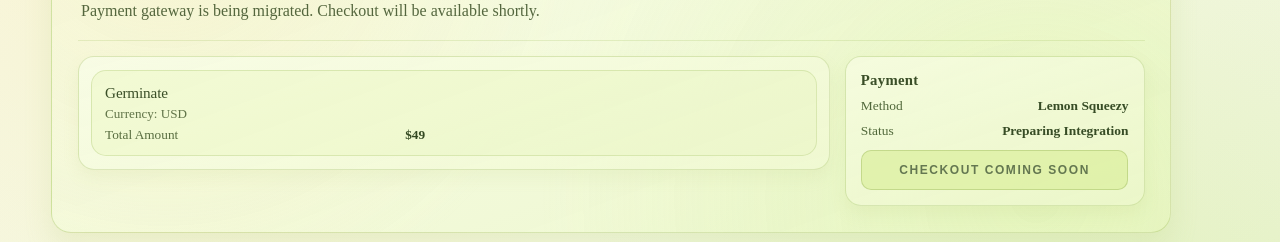
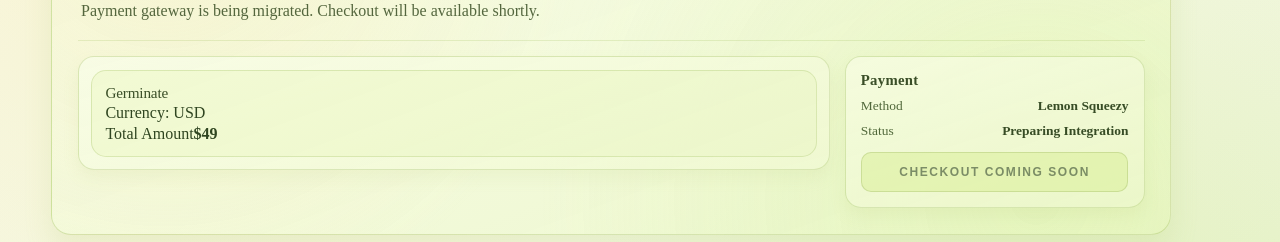
Before and after one commit to Hyewonleeeee/FarmVerb, a Next.js app: page /checkout in a window 1280 px wide. Shown: the part 187-429 px from the top of the page. Built offline with nearby package versions, Linux system fonts and the light colour scheme; no server answers.

Commit message:
장바구니 UI

```diff
--- a/app/globals.css
+++ b/app/globals.css
@@ -2586,60 +2586,91 @@ img {
   border-radius: 15px;
   border: 1px solid rgba(156, 186, 91, 0.28);
   background: linear-gradient(160deg, rgba(241, 249, 209, 0.86), rgba(235, 246, 201, 0.82));
-  padding: 0.8rem;
-  display: flex;
-  justify-content: space-between;
-  gap: 0.84rem;
+  padding: 0.82rem;
+  display: grid;
+  grid-template-columns: auto minmax(0, 1fr) auto auto;
+  gap: 0.85rem;
   align-items: center;
-  flex-wrap: wrap;
+  transition: border-color 180ms ease, background 180ms ease, box-shadow 180ms ease;
+}
+
+.cart-page-line-item.is-selected {
+  border-color: rgba(132, 168, 63, 0.42);
+  background: linear-gradient(160deg, rgba(241, 249, 209, 0.95), rgba(231, 244, 185, 0.9));
+  box-shadow: inset 0 0 0 1px rgba(255, 255, 255, 0.18);
+}
+
+.cart-page-item-select {
+  display: inline-flex;
+  align-items: center;
+  justify-content: center;
+  cursor: pointer;
+  position: relative;
+}
+
+.cart-page-item-select input {
+  position: absolute;
+  opacity: 0;
+  pointer-events: none;
+}
+
+.cart-page-item-checkbox {
+  width: 18px;
+  height: 18px;
+  border-radius: 6px;
+  border: 1px solid rgba(145, 178, 80, 0.42);
+  background: rgba(250, 252, 241, 0.96);
+  box-shadow: inset 0 1px 0 rgba(255, 255, 255, 0.65);
+  display: inline-flex;
+  align-items: center;
+  justify-content: center;
+  transition: transform 180ms ease, background 180ms ease, border-color 180ms ease;
+}
+
+.cart-page-item-select:hover .cart-page-item-checkbox {
+  transform: translateY(-1px);
+  border-color: rgba(125, 159, 60, 0.5);
+}
+
+.cart-page-item-select input:checked + .cart-page-item-checkbox {
+  background: rgba(218, 237, 157, 0.94);
+  border-color: rgba(111, 148, 50, 0.62);
+}
+
+.cart-page-item-select input:checked + .cart-page-item-checkbox::after {
+  content: "";
+  width: 8px;
+  height: 5px;
+  border-left: 2px solid rgba(46, 71, 19, 0.96);
+  border-bottom: 2px solid rgba(46, 71, 19, 0.96);
+  transform: translateY(-1px) rotate(-45deg);
 }
 
 .cart-page-line-main {
-  min-width: min(320px, 100%);
-}
-
-.cart-page-meta {
-  margin-top: 0.25rem;
-  font-size: 0.82rem;
+  min-width: min(280px, 100%);
+  display: flex;
+  flex-direction: column;
+  gap: 0.15rem;
+}
+
+.cart-page-item-description {
+  margin: 0.14rem 0 0;
+  font-size: 0.8rem;
+  line-height: 1.45;
   color: rgba(63, 86, 40, 0.82);
 }
 
-.cart-page-price-row {
-  margin-top: 0.32rem;
-  display: flex;
-  align-items: center;
-  justify-content: space-between;
-  gap: 0.55rem;
-  font-size: 0.83rem;
-  color: rgba(58, 82, 36, 0.84);
-}
-
-.cart-page-price-row strong {
+.cart-page-item-price {
+  min-width: 88px;
+  text-align: right;
+  font-size: 0.92rem;
+  font-weight: 700;
   color: rgba(44, 66, 27, 0.96);
-}
-
-.cart-page-actions {
-  display: flex;
-  align-items: center;
-  gap: 0.4rem;
-  flex-wrap: wrap;
-}
-
-.cart-page-qty-button {
-  margin-top: 0;
-  min-width: 36px;
-  padding: 0.46rem 0.6rem;
-}
-
-.cart-page-qty-label {
-  min-width: 52px;
-  font-size: 0.78rem;
-  text-align: center;
-  color: rgba(53, 74, 34, 0.9);
 }
 
 .cart-page-remove {
   margin-top: 0;
+  white-space: nowrap;
 }
 
 .cart-page-summary {
@@ -2680,6 +2711,17 @@ img {
 
 .cart-page-checkout {
   width: 100%;
+  margin-top: 0.85rem;
+}
+
+.cart-page-checkout:disabled {
+  opacity: 0.6;
+  cursor: not-allowed;
+  transform: none;
+}
+
+.cart-page-checkout:disabled:hover {
+  transform: none;
 }
 
 .cart-page-empty {
@@ -2710,7 +2752,10 @@ img {
 }
 
 .cart-page-inline-message {
-  margin-top: 0.7rem;
+  margin-top: 0.85rem;
+  font-size: 0.84rem;
+  line-height: 1.6;
+  color: rgba(81, 92, 48, 0.9);
 }
 
 .mypage-security-stack {
@@ -3133,17 +3178,20 @@ img {
   }
 
   .cart-page-line-item {
-    padding: 0.68rem;
-  }
-
-  .cart-page-actions {
-    width: 100%;
-    justify-content: space-between;
-  }
-
-  .cart-page-qty-label {
-    min-width: 0;
-    flex: 1;
+    padding: 0.72rem;
+    grid-template-columns: auto minmax(0, 1fr);
+    gap: 0.55rem 0.72rem;
+    align-items: start;
+  }
+
+  .cart-page-item-price {
+    grid-column: 2;
+    text-align: left;
+  }
+
+  .cart-page-remove {
+    grid-column: 2;
+    justify-self: start;
   }
 
   .device-panel {
--- a/lib/i18n/payment.ts
+++ b/lib/i18n/payment.ts
@@ -21,9 +21,6 @@ type PaymentCopy = {
     emptyTitle: string;
     emptyDescription: string;
     browsePlugins: string;
-    each: string;
-    lineTotal: string;
-    qty: string;
     remove: string;
     orderSummary: string;
     items: string;
@@ -33,6 +30,7 @@ type PaymentCopy = {
     emptyMessage: string;
     checkoutSoon: string;
     cartCleared: string;
+    selectAtLeastOneProductToCheckout: string;
   };
   orders: {
     loadFailed: string;
@@ -79,9 +77,6 @@ const PAYMENT_COPY: Record<PaymentLocale, PaymentCopy> = {
       emptyTitle: 'No items in your cart yet.',
       emptyDescription: 'Your selected products will appear here.',
       browsePlugins: 'Browse Plugins',
-      each: 'each',
-      lineTotal: 'Line Total',
-      qty: 'Qty',
       remove: 'Remove',
       orderSummary: 'Order Summary',
       items: 'Items',
@@ -90,7 +85,8 @@ const PAYMENT_COPY: Record<PaymentLocale, PaymentCopy> = {
       checkout: 'Checkout',
       emptyMessage: 'Your cart is empty.',
       checkoutSoon: 'Checkout is coming soon.',
-      cartCleared: 'Cart cleared.'
+      cartCleared: 'Cart cleared.',
+      selectAtLeastOneProductToCheckout: 'Select at least one product to checkout.'
     },
     orders: {
       loadFailed: 'Could not load purchase history right now.',
@@ -146,9 +142,6 @@ const PAYMENT_COPY: Record<PaymentLocale, PaymentCopy> = {
       emptyTitle: '장바구니가 비어 있습니다.',
       emptyDescription: '선택한 상품이 여기에 표시됩니다.',
       browsePlugins: '플러그인 보기',
-      each: '개당',
-      lineTotal: '합계',
-      qty: '수량',
       remove: '삭제',
       orderSummary: '주문 요약',
       items: '상품 수',
@@ -157,7 +150,8 @@ const PAYMENT_COPY: Record<PaymentLocale, PaymentCopy> = {
       checkout: '결제하기',
       emptyMessage: '장바구니가 비어 있습니다.',
       checkoutSoon: '결제 기능은 곧 제공됩니다.',
-      cartCleared: '장바구니를 비웠습니다.'
+      cartCleared: '장바구니를 비웠습니다.',
+      selectAtLeastOneProductToCheckout: '결제할 상품을 하나 이상 선택해 주세요.'
     },
     orders: {
       loadFailed: '구매 내역을 불러오지 못했습니다.',
```
Also changed, not shown: app/cart/page.tsx (+57 -51 lines), lib/cart/store.ts (+13 -7 lines), 1 other file (tests, documents, lock files or other folders).
